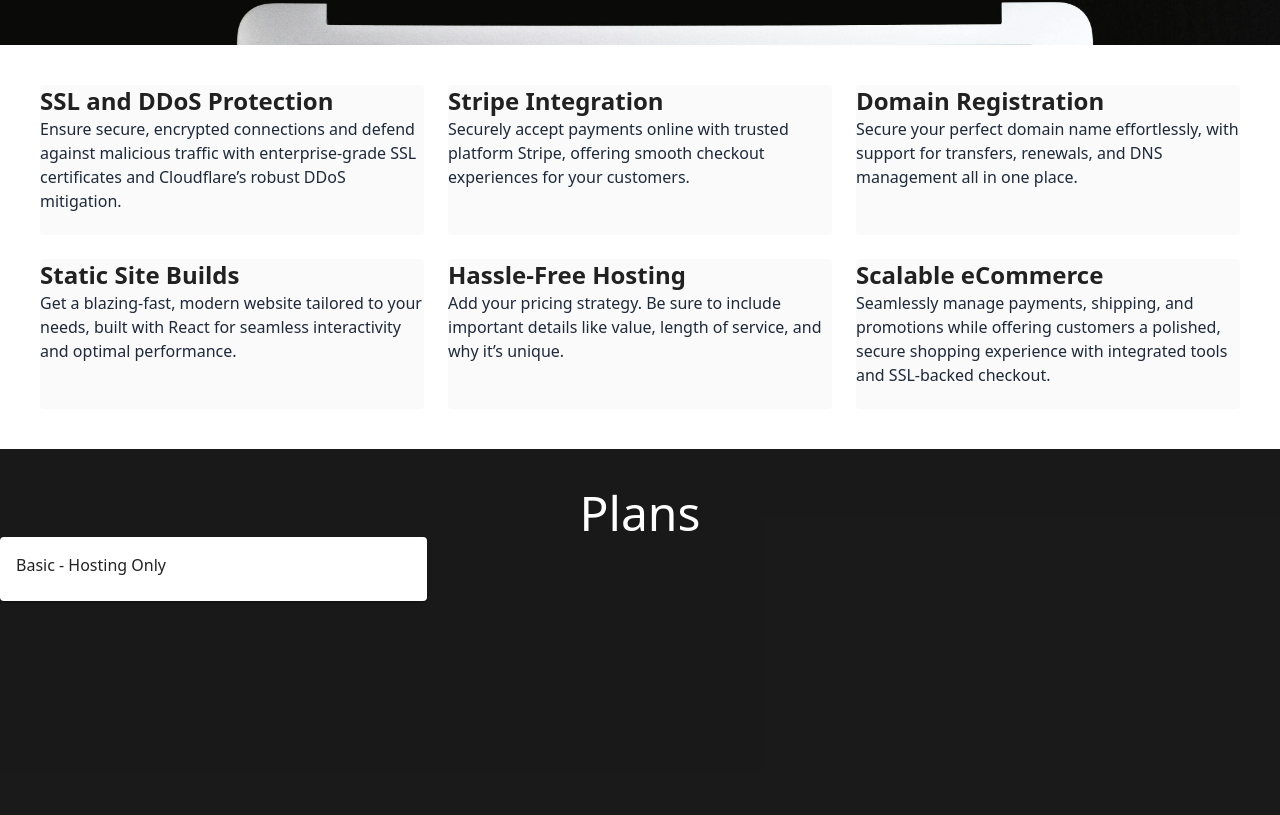
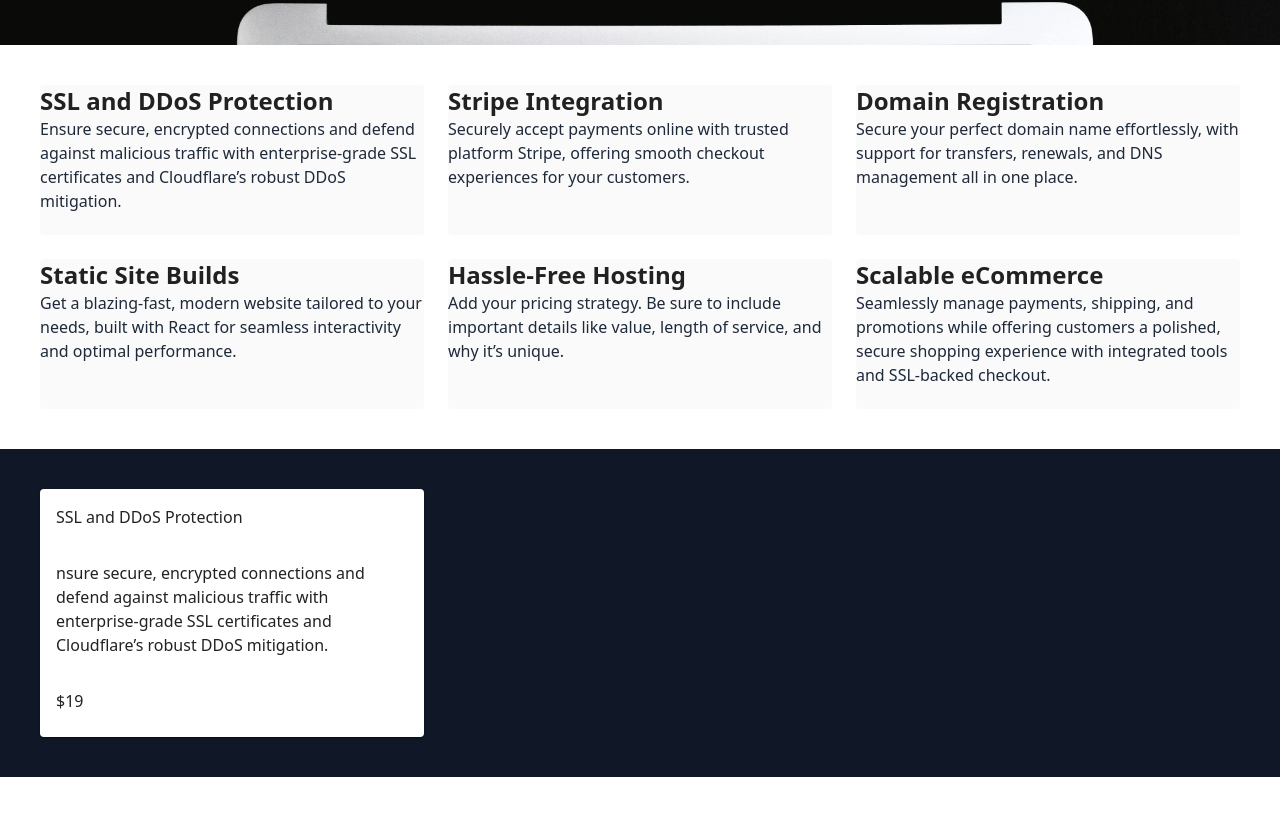
Before and after one commit to EffexDev/effex-forge, a React (Vite) app: page / in a window 1280 px wide. Shown: the part 755-1570 px from the top of the page. After the commit the page ends 1532 px from the top, so only its background shows below. Built offline with nearby package versions, Linux system fonts and the light colour scheme.

Commit message:
Added CI/CD to Firebase using github actions

```diff
--- a/src/components/Hero.tsx
+++ b/src/components/Hero.tsx
@@ -14,7 +14,7 @@ function Hero() {
 
         <NavBar />
 
-        <div className="relative h-full w-full flex flex-col justify-center items-center text-center text-white px-4 sm:px-8 lg:px-16 z-50">
+        <div className="relative h-full w-full flex flex-col justify-center items-center text-center text-white px-4 sm:px-8 lg:px-16">
           <div className="flex flex-col items-center w-3xl max-w-[90%] sm:max-w-[70%] md:max-w-[50%] pb-20">
               <h1 id="title" className="text-6xl sm:text-6xl md:text-7xl font-bold">Effex Forge</h1>
               <p className="text-lg pt-5 sm:text-xl sm:max-w-70 md:max-w-90 md:text-2xl">Forging strong online foundations, so you don't have to.</p>
--- a/src/components/PlansCard.tsx
+++ b/src/components/PlansCard.tsx
@@ -2,10 +2,12 @@ import Card from '@mui/material/Card';
 import CardContent from '@mui/material/CardContent';
 
 
-function PlansCard() {
+function PlansCard({ title, description, price }: { title: string; description: string, price: number }) {
     return (
         <Card>
-            <CardContent>Basic - Hosting Only</CardContent>
+            <CardContent>{title}</CardContent>
+            <CardContent>{description}</CardContent>
+            <CardContent>${price}</CardContent>
         </Card>
     )
 }
--- a/src/components/PlansSection.tsx
+++ b/src/components/PlansSection.tsx
@@ -1,15 +1,17 @@
 import PlansCard from "./PlansCard";
+import { plansData } from "../data/plansData";
 
 function PlansSection() {
     return (
-        <div className="relative h-screen w-full bg-black/90 text-white">
-            <div className="flex justify-center pt-10">
-                <h4 className="text-5xl">Plans</h4>
+        <div className="pr-10 pl-10 pt-10 pb-10 bg-gray-900">
+        <div className="grid grid-cols-1 sm:grid-cols-2 md:grid-cols-3 lg:grid-cols-3 gap-6 mx-10">
+          {plansData.map(plan => (
+            <div key={plan.id}>
+              <PlansCard title={plan.title} description={plan.description} price={plan.price} />
             </div>
-            <div className="grid grid-cols-1 sm:grid-cols-3">
-                <PlansCard />
-            </div>
+          ))}
         </div>
+      </div>
     )
 }
 
--- a/src/data/plansData.ts
+++ b/src/data/plansData.ts
@@ -2,31 +2,7 @@ export const plansData = [
     {
         id: 1,
         title: "SSL and DDoS Protection",
-        description: "nsure secure, encrypted connections and defend against malicious traffic with enterprise-grade SSL certificates and Cloudflare’s robust DDoS mitigation."
-    },
-    {
-        id: 2,
-        title: "Stripe Integration",
-        description: "Securely accept payments online with trusted platform Stripe, offering smooth checkout experiences for your customers."
-    },
-    {
-        id: 3,
-        title: "Domain Registration",
-        description: "Secure your perfect domain name effortlessly, with support for transfers, renewals, and DNS management all in one place."
-    },
-    {
-        id: 4,
-        title: "Static Site Builds",
-        description: "Get a blazing-fast, modern website tailored to your needs, built with React for seamless interactivity and optimal performance."
-    },
-    {
-        id: 5,
-        title: "Hassle-Free Hosting",
-        description: "Add your pricing strategy. Be sure to include important details like value, length of service, and why it’s unique."
-    },
-    {
-        id: 6,
-        title: "Scalable eCommerce",
-        description: "Seamlessly manage payments, shipping, and promotions while offering customers a polished, secure shopping experience with integrated tools and SSL-backed checkout."
+        description: "nsure secure, encrypted connections and defend against malicious traffic with enterprise-grade SSL certificates and Cloudflare’s robust DDoS mitigation.",
+        price: 19
     },
 ]
```
